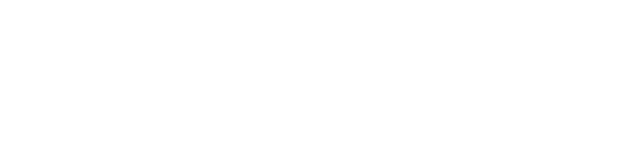
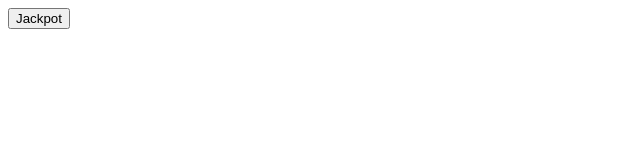
Before and after one commit to PAULTYLER192/python_programming, a plain HTML site: page index.html in a window 1280 px wide. Shown: the whole page, without its empty margins (0-640 px from the left). Drawn offline with Linux system fonts and the light colour scheme.

Commit message:
added button

```diff
--- a/index.html
+++ b/index.html
@@ -6,6 +6,6 @@
    <title>Document</title>
 </head>
 <body>
-
+   <button>Jackpot </button>
 </body>
 </html>
```
